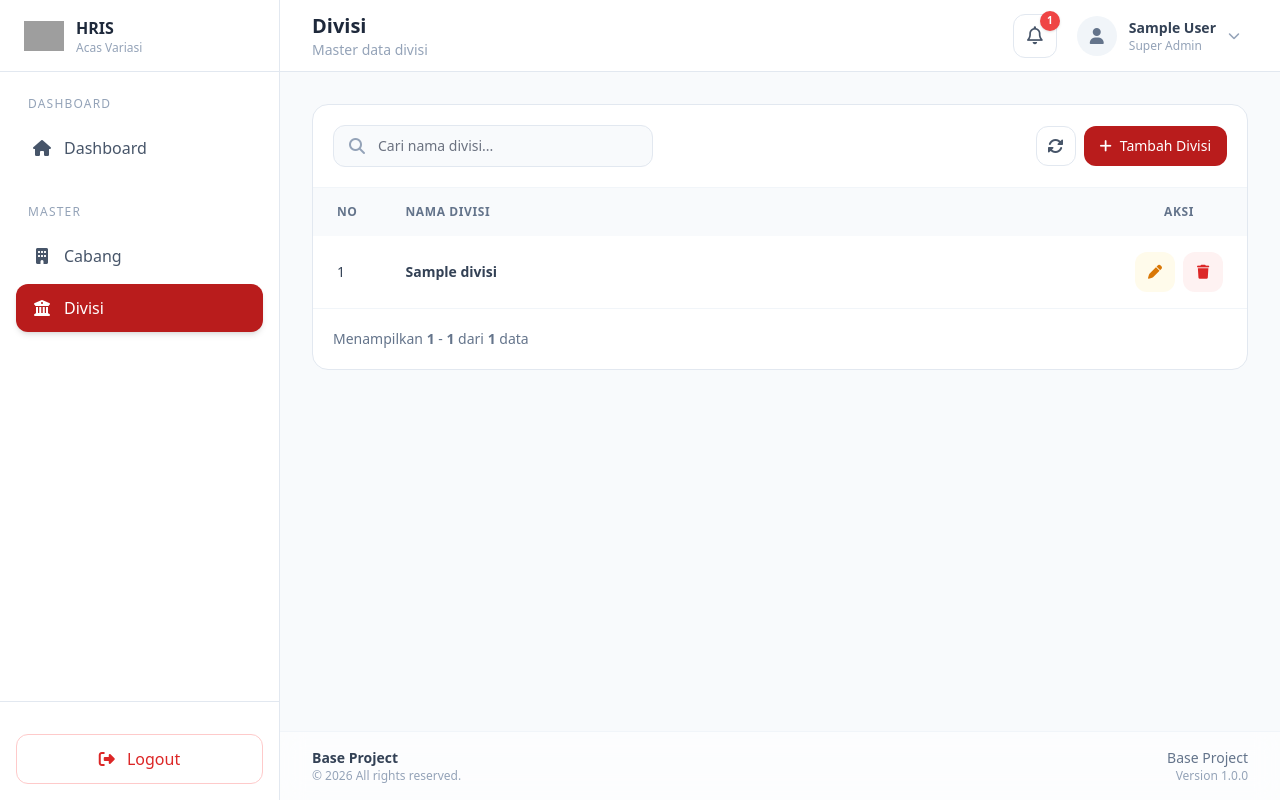
After one commit to denzonn/hris, a Laravel app: page /divisi in a window 1280 px wide. The commit adds this page. Run offline with Laravel 12, Linux system fonts and the light colour scheme; a user stored in the database is signed in; data comes from the database, SQL or seed files in the repository; tables that the repository leaves empty hold one stand-in row (values such as "Sample post"); style sheets or scripts are compiled from the project's sources; some libraries are stand-ins or nearby versions; grey boxes are pictures that could not be loaded.

Commit message:
feat: add divisi master
Co-Authored-By: Claude Opus 5.5 <noreply@anthropic.com>

```diff
--- /dev/null
+++ b/app/Http/Controllers/DivisiController.php
@@ -0,0 +1,50 @@
+<?php
+
+namespace App\Http\Controllers;
+
+use App\Http\Requests\DivisiRequest;
+use App\Models\Divisi;
+use Illuminate\Http\JsonResponse;
+use Illuminate\Http\Request;
+use Illuminate\View\View;
+
+class DivisiController extends Controller
+{
+    public function index(): View
+    {
+        return view('pages.divisi.index');
+    }
+
+    public function data(Request $request): JsonResponse
+    {
+        $search = $request->string('search')->trim()->value();
+
+        $data = Divisi::query()
+            ->when($search, fn ($q) => $q->where('nama', 'like', "%{$search}%"))
+            ->orderBy('nama')
+            ->paginate(min($request->integer('per_page', 10), 100));
+
+        return response()->json($data);
+    }
+
+    public function store(DivisiRequest $request): JsonResponse
+    {
+        Divisi::create($request->validated());
+
+        return response()->json(['message' => 'Divisi berhasil ditambahkan.']);
+    }
+
+    public function update(DivisiRequest $request, Divisi $divisi): JsonResponse
+    {
+        $divisi->update($request->validated());
+
+        return response()->json(['message' => 'Divisi berhasil diperbarui.']);
+    }
+
+    public function destroy(Divisi $divisi): JsonResponse
+    {
+        $divisi->delete();
+
+        return response()->json(['message' => 'Divisi berhasil dihapus.']);
+    }
+}
--- /dev/null
+++ b/app/Models/Divisi.php
@@ -0,0 +1,12 @@
+<?php
+
+namespace App\Models;
+
+use Illuminate\Database\Eloquent\Model;
+
+class Divisi extends Model
+{
+    protected $table = 'divisi';
+
+    protected $fillable = ['nama'];
+}
--- a/resources/views/includes/sidebar.blade.php
+++ b/resources/views/includes/sidebar.blade.php
@@ -74,7 +74,6 @@
 
                     </a>
 
-{{-- BELUM AKTIF: aktifkan per fase (lihat docs/ROADMAP.md)
                     <a href="{{ route('divisi') }}"
                         class="flex items-center gap-3 px-4 py-3 rounded-xl transition
                                 {{ request()->routeIs('divisi*') ? 'bg-primary text-white shadow-md' : 'text-slate-600 hover:bg-slate-100' }}">
@@ -84,6 +83,7 @@
                         Divisi
 
                     </a>
+{{-- BELUM AKTIF: aktifkan per fase (lihat docs/ROADMAP.md)
 
                     <a href="{{ route('jabatan') }}"
                         class="flex items-center gap-3 px-4 py-3 rounded-xl transition
@@ -312,7 +312,6 @@
 
             </a>
 
-{{-- BELUM AKTIF: aktifkan per fase (lihat docs/ROADMAP.md)
             <div class="mt-8">
 
                 <p class="text-xs uppercase tracking-widest text-slate-400 mb-3 px-3">
@@ -330,6 +329,7 @@
                         Divisi
 
                     </a>
+{{-- BELUM AKTIF: aktifkan per fase (lihat docs/ROADMAP.md)
 
                     <a href="{{ route('jabatan') }}"
                         class="flex items-center gap-3 px-4 py-3 rounded-xl transition
@@ -360,11 +360,13 @@
                         User / Pegawai
 
                     </a>
+--}}
 
                 </div>
 
             </div>
 
+{{-- BELUM AKTIF: aktifkan per fase (lihat docs/ROADMAP.md)
             <div class="mt-8">
 
                 <p class="text-xs uppercase tracking-widest text-slate-400 mb-3 px-3">
--- /dev/null
+++ b/resources/views/pages/divisi/index.blade.php
@@ -0,0 +1,183 @@
+@extends('layouts.app')
+
+@section('title', 'Divisi')
+@section('page_title', 'Divisi')
+@section('page_description', 'Master data divisi')
+
+@section('content')
+    <div class="rounded-2xl border border-slate-200 bg-white">
+
+        <div class="flex flex-col gap-3 border-b border-slate-100 p-5 md:flex-row md:items-center md:justify-between">
+            <div class="relative w-full md:w-80">
+                <i class="fa-solid fa-magnifying-glass absolute left-4 top-1/2 -translate-y-1/2 text-slate-400"></i>
+                <input type="text" id="search" placeholder="Cari nama divisi..."
+                    class="w-full rounded-xl border-slate-200 bg-slate-50 py-2.5 pl-11 text-sm focus:border-primary focus:ring-primary">
+            </div>
+
+            <div class="flex gap-2">
+                <button type="button" id="btnRefresh"
+                    class="h-10 w-10 rounded-xl border border-slate-200 text-slate-600 hover:bg-slate-100" title="Refresh">
+                    <i class="fa-solid fa-rotate"></i>
+                </button>
+                <button type="button" onclick="tambahDivisi()"
+                    class="flex items-center gap-2 rounded-xl bg-primary px-4 py-2.5 text-sm font-medium text-white hover:bg-primary_hover">
+                    <i class="fa-solid fa-plus"></i> Tambah Divisi
+                </button>
+            </div>
+        </div>
+
+        <div class="overflow-x-auto">
+            <table class="w-full text-sm">
+                <thead class="bg-slate-50 text-left text-xs uppercase tracking-wider text-slate-500">
+                    <tr>
+                        <th class="px-6 py-4 w-12">No</th>
+                        <th class="px-6 py-4">Nama Divisi</th>
+                        <th class="px-6 py-4 text-center w-32">Aksi</th>
+                    </tr>
+                </thead>
+                <tbody id="tableData" class="divide-y divide-slate-100 text-slate-700"></tbody>
+            </table>
+        </div>
+
+        <div class="flex flex-col gap-3 border-t border-slate-100 p-5 md:flex-row md:items-center md:justify-between">
+            <div id="info" class="text-sm text-slate-500"></div>
+            <div id="pagination" class="flex flex-wrap gap-2"></div>
+        </div>
+    </div>
+
+    {{-- MODAL TAMBAH / EDIT --}}
+    <div id="modalDivisi"
+        class="modal-overlay fixed inset-0 z-[60] hidden bg-black/40 p-4 opacity-0 transition-opacity duration-300">
+        <div class="modal-content modal-box w-full max-w-lg -translate-y-6 scale-95 rounded-2xl bg-white shadow-2xl transition-all duration-300">
+            <div class="flex items-center justify-between border-b border-slate-100 px-6 py-4">
+                <h3 id="modalTitle" class="font-semibold text-slate-800">Tambah Divisi</h3>
+                <button type="button" onclick="closeModal('modalDivisi')" class="text-slate-400 hover:text-slate-600">
+                    <i class="fa-solid fa-xmark"></i>
+                </button>
+            </div>
+
+            <form id="formDivisi" class="space-y-4 p-6">
+                @csrf
+                <x-input name="nama" label="Nama Divisi" required />
+
+                <div class="flex justify-end gap-2 pt-2">
+                    <button type="button" onclick="closeModal('modalDivisi')"
+                        class="rounded-xl border border-slate-200 px-4 py-2.5 text-sm text-slate-600 hover:bg-slate-100">Batal</button>
+                    <button type="submit"
+                        class="rounded-xl bg-primary px-4 py-2.5 text-sm font-medium text-white hover:bg-primary_hover">Simpan</button>
+                </div>
+            </form>
+        </div>
+    </div>
+@endsection
+
+@push('addon-script')
+    <script>
+        const baseUrl = @json(url('divisi'));
+        let rows = {};
+        let editId = null;
+
+        const esc = (v) => $('<div>').text(v ?? '').html();
+
+        function loadData(page = 1) {
+            ajaxRequest({
+                url: @json(route('divisi.data')),
+                data: { page, search: $('#search').val() },
+                before: () => loadingSkeleton('#tableData', 5, skeleton.table),
+                success(res) {
+                    rows = {};
+                    if (!res.data.length) {
+                        $('#tableData').html(emptyTable(3, 'Belum ada divisi', 'Tambahkan divisi baru.'));
+                    } else {
+                        $('#tableData').html(res.data.map((item, i) => {
+                            rows[item.id] = item;
+                            return `
+                                <tr class="hover:bg-slate-50">
+                                    <td class="px-6 py-4">${res.from + i}</td>
+                                    <td class="px-6 py-4 font-semibold">${esc(item.nama)}</td>
+                                    <td class="px-6 py-4">
+                                        <div class="flex justify-center gap-2">
+                                            <button type="button" onclick="editDivisi(${item.id})" title="Edit"
+                                                class="h-10 w-10 rounded-xl bg-amber-50 text-amber-600 hover:bg-amber-100">
+                                                <i class="fa-solid fa-pen"></i>
+                                            </button>
+                                            <button type="button" onclick="hapusDivisi(${item.id})" title="Hapus"
+                                                class="h-10 w-10 rounded-xl bg-red-50 text-red-600 hover:bg-red-100">
+                                                <i class="fa-solid fa-trash"></i>
+                                            </button>
+                                        </div>
+                                    </td>
+                                </tr>`;
+                        }).join(''));
+                    }
+                    renderInfo('#info', res);
+                    renderPagination(res, 'loadData');
+                },
+                error: () => $('#tableData').html(tableError(3)),
+            });
+        }
+
+        function resetForm() {
+            $('#formDivisi')[0].reset();
+            $('#formDivisi [data-error]').addClass('hidden').text('');
+        }
+
+        function tambahDivisi() {
+            editId = null;
+            resetForm();
+            $('#modalTitle').text('Tambah Divisi');
+            showModal('modalDivisi');
+        }
+
+        function editDivisi(id) {
+            editId = id;
+            resetForm();
+            $('#modalTitle').text('Edit Divisi');
+            $('#nama').val(rows[id].nama);
+            showModal('modalDivisi');
+        }
+
+        function hapusDivisi(id) {
+            hapusData({
+                url: `${baseUrl}/${id}`,
+                name: esc(rows[id].nama),
+                reload: () => loadData(),
+            });
+        }
+
+        $(function() {
+            loadData();
+            debounceSearch('#search', () => loadData());
+            refreshData('#btnRefresh', '#search', () => loadData());
+
+            // Form ini juga memicu App.submitLoading() global (layouts/app), loading ditutup di success/error.
+            $('#formDivisi').on('submit', function(e) {
+                e.preventDefault();
+                let data = $(this).serialize();
+                if (editId) data += '&_method=PUT';
+
+                ajaxRequest({
+                    url: editId ? `${baseUrl}/${editId}` : baseUrl,
+                    type: 'POST',
+                    data,
+                    success(res) {
+                        App.loading.hide();
+                        closeModal('modalDivisi');
+                        showToast(res.message);
+                        loadData();
+                    },
+                    error(xhr) {
+                        App.loading.hide();
+                        if (xhr.status !== 422) {
+                            return Swal.fire({ icon: 'error', title: 'Gagal', text: xhr.responseJSON?.message ?? 'Terjadi kesalahan.' });
+                        }
+                        $('#formDivisi [data-error]').addClass('hidden').text('');
+                        $.each(xhr.responseJSON.errors, (field, msg) => {
+                            $(`#formDivisi [data-error="${field}"]`).removeClass('hidden').text(msg[0]);
+                        });
+                    },
+                });
+            });
+        });
+    </script>
+@endpush
--- a/routes/web.php
+++ b/routes/web.php
@@ -2,6 +2,7 @@
 
 use App\Http\Controllers\CabangController;
 use App\Http\Controllers\DashboardController;
+use App\Http\Controllers\DivisiController;
 use Illuminate\Support\Facades\Route;
 
 Route::get('/', function () {
@@ -18,6 +19,14 @@ Route::middleware('auth')->group(function () {
         Route::put('cabang/{cabang}', [CabangController::class, 'update'])->name('cabang.update');
         Route::delete('cabang/{cabang}', [CabangController::class, 'destroy'])->name('cabang.destroy');
     });
+
+    Route::middleware('otoritas:1,2')->group(function () {
+        Route::get('divisi', [DivisiController::class, 'index'])->name('divisi');
+        Route::get('divisi/data', [DivisiController::class, 'data'])->name('divisi.data');
+        Route::post('divisi', [DivisiController::class, 'store'])->name('divisi.store');
+        Route::put('divisi/{divisi}', [DivisiController::class, 'update'])->name('divisi.update');
+        Route::delete('divisi/{divisi}', [DivisiController::class, 'destroy'])->name('divisi.destroy');
+    });
 });
 
 require __DIR__.'/auth.php';
```
Also changed, not shown: app/Http/Requests/DivisiRequest.php (added, +21 -0 lines), tests/Feature/DivisiTest.php (added, +70 -0 lines), database/migrations/2026_11_19_000003_create_divisi_table.php (added).
